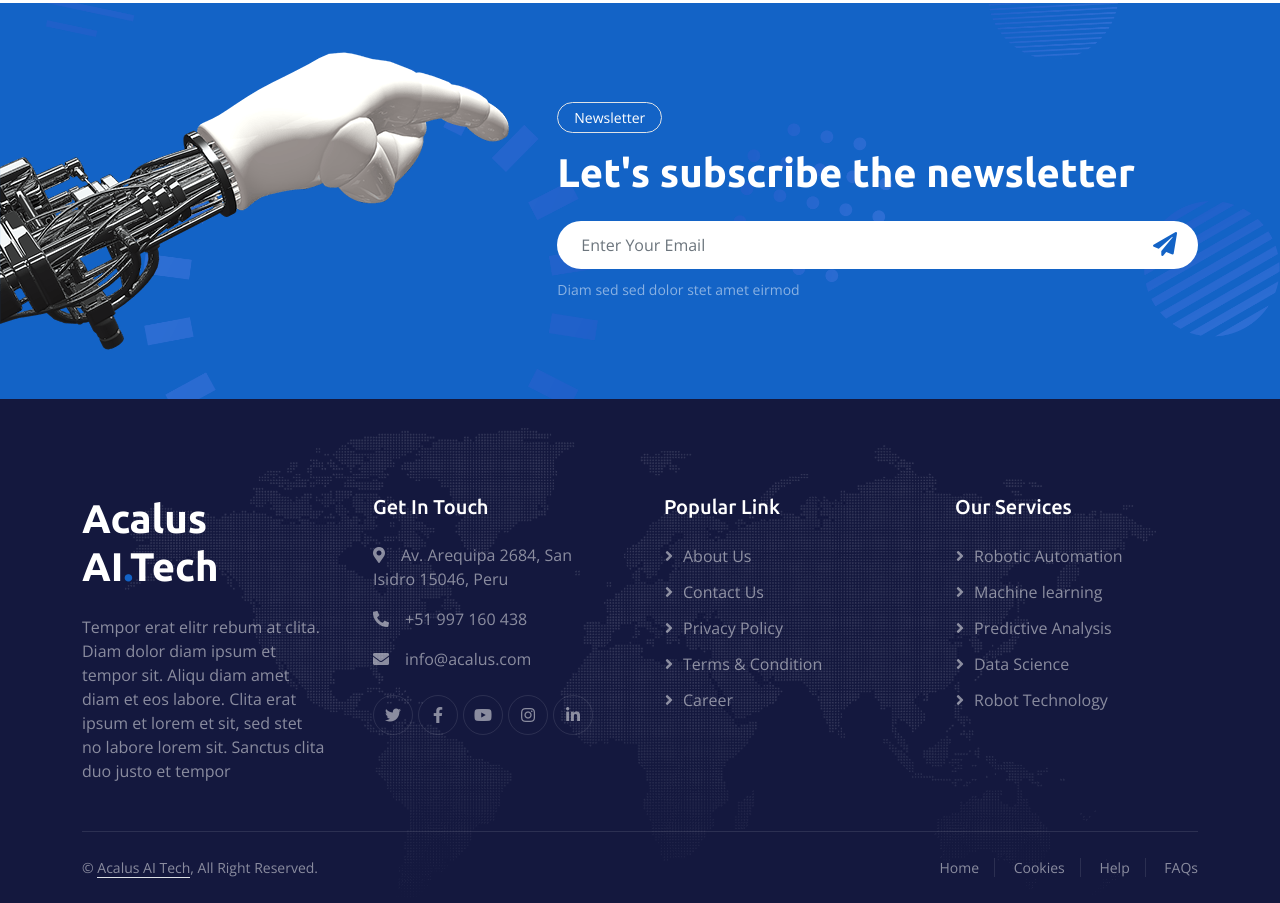
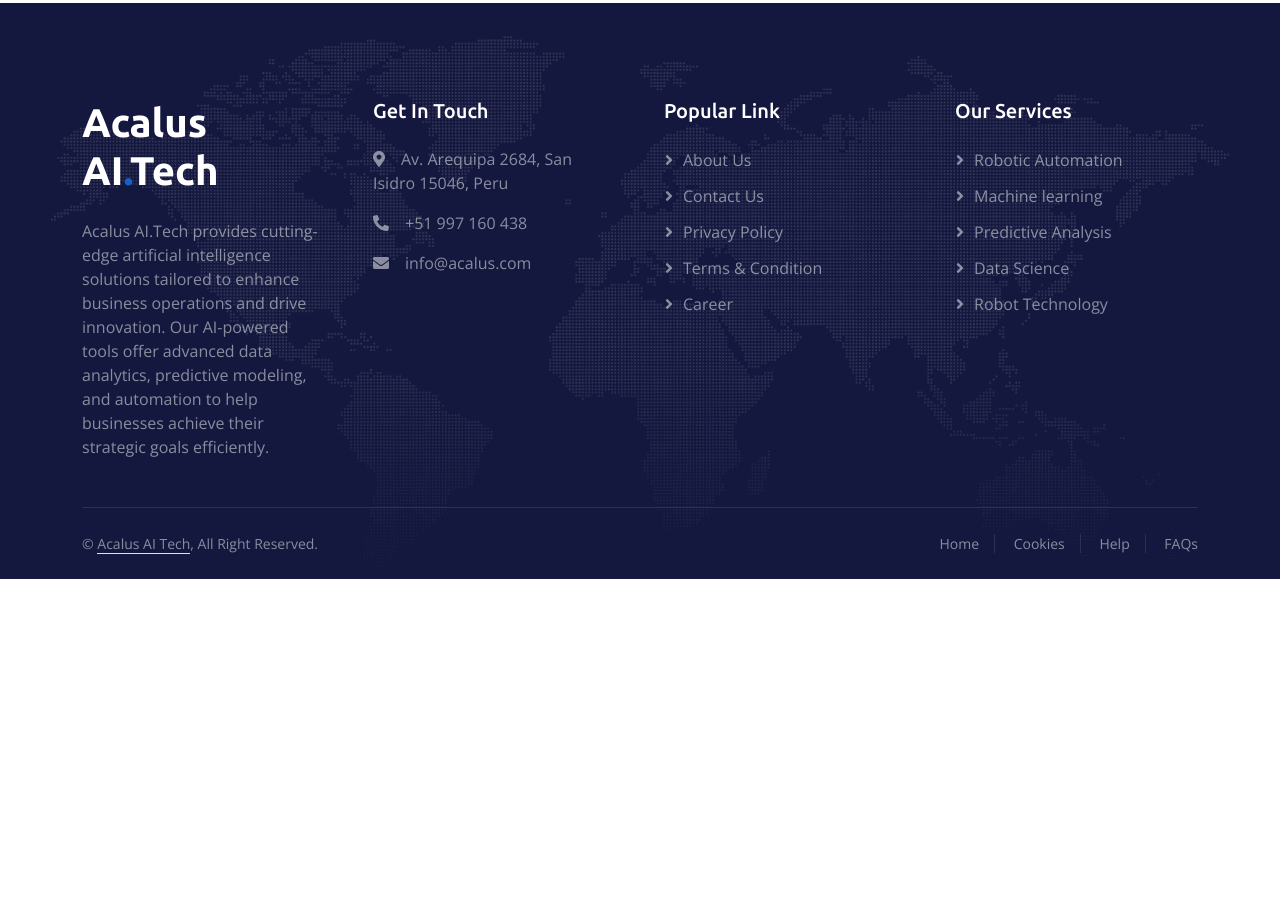
Before and after one commit to SKONDA1213/acalus, a plain HTML site: page index.html in a window 1280 px wide. Shown: the part 5391-6294 px from the top of the page. After the commit the page ends 5970 px from the top, so only its background shows below. Drawn offline with nearby package versions, Linux system fonts and the light colour scheme.

Commit message:
Update index.html

```diff
--- a/index.html
+++ b/index.html
@@ -618,7 +618,7 @@ Our clients rave about the transformative impact of Acalus AI. Tech's solutions,
 
 
     <!-- Newsletter Start -->
-    <div class="container-fluid bg-primary newsletter py-5">
+    <!--div class="container-fluid bg-primary newsletter py-5">
         <div class="container">
             <div class="row g-5 align-items-center">
                 <div class="col-md-5 ps-lg-0 pt-5 pt-md-0 text-start wow fadeIn" data-wow-delay="0.3s">
@@ -637,7 +637,7 @@ Our clients rave about the transformative impact of Acalus AI. Tech's solutions,
                 </div>
             </div>
         </div>
-    </div>
+</div-->
     <!-- Newsletter End -->
 
 
@@ -649,22 +649,20 @@ Our clients rave about the transformative impact of Acalus AI. Tech's solutions,
                     <a href="index.html" class="d-inline-block mb-3">
                         <h1 class="text-white">Acalus AI<span class="text-primary">.</span>Tech</h1>
                     </a>
-                    <p class="mb-0">Tempor erat elitr rebum at clita. Diam dolor diam ipsum et tempor sit. Aliqu diam
-                        amet diam et eos labore. Clita erat ipsum et lorem et sit, sed stet no labore lorem sit. Sanctus
-                        clita duo justo et tempor</p>
+                    <p class="mb-0">Acalus AI.Tech provides cutting-edge artificial intelligence solutions tailored to enhance business operations and drive innovation. Our AI-powered tools offer advanced data analytics, predictive modeling, and automation to help businesses achieve their strategic goals efficiently.</p>
                 </div>
                 <div class="col-md-6 col-lg-3 wow fadeIn" data-wow-delay="0.3s">
                     <h5 class="text-white mb-4">Get In Touch</h5>
-                    <p><i class="fa fa-map-marker-alt me-3"></i>Av. Arequipa 2684,      San Isidro 15046, Peru</p>
+                    <p><i class="fa fa-map-marker-alt me-3"></i>Av. Arequipa 2684, San Isidro 15046, Peru</p>
                     <p><i class="fa fa-phone-alt me-3"></i>+51 997 160 438</p>
                     <p><i class="fa fa-envelope me-3"></i>info@acalus.com</p>
-                    <div class="d-flex pt-2">
+                    <!--div class="d-flex pt-2">
                         <a class="btn btn-outline-light btn-social" href=""><i class="fab fa-twitter"></i></a>
                         <a class="btn btn-outline-light btn-social" href=""><i class="fab fa-facebook-f"></i></a>
                         <a class="btn btn-outline-light btn-social" href=""><i class="fab fa-youtube"></i></a>
                         <a class="btn btn-outline-light btn-social" href=""><i class="fab fa-instagram"></i></a>
                         <a class="btn btn-outline-light btn-social" href=""><i class="fab fa-linkedin-in"></i></a>
-                    </div>
+                </div-->
                 </div>
                 <div class="col-md-6 col-lg-3 wow fadeIn" data-wow-delay="0.5s">
                     <h5 class="text-white mb-4">Popular Link</h5>
```
